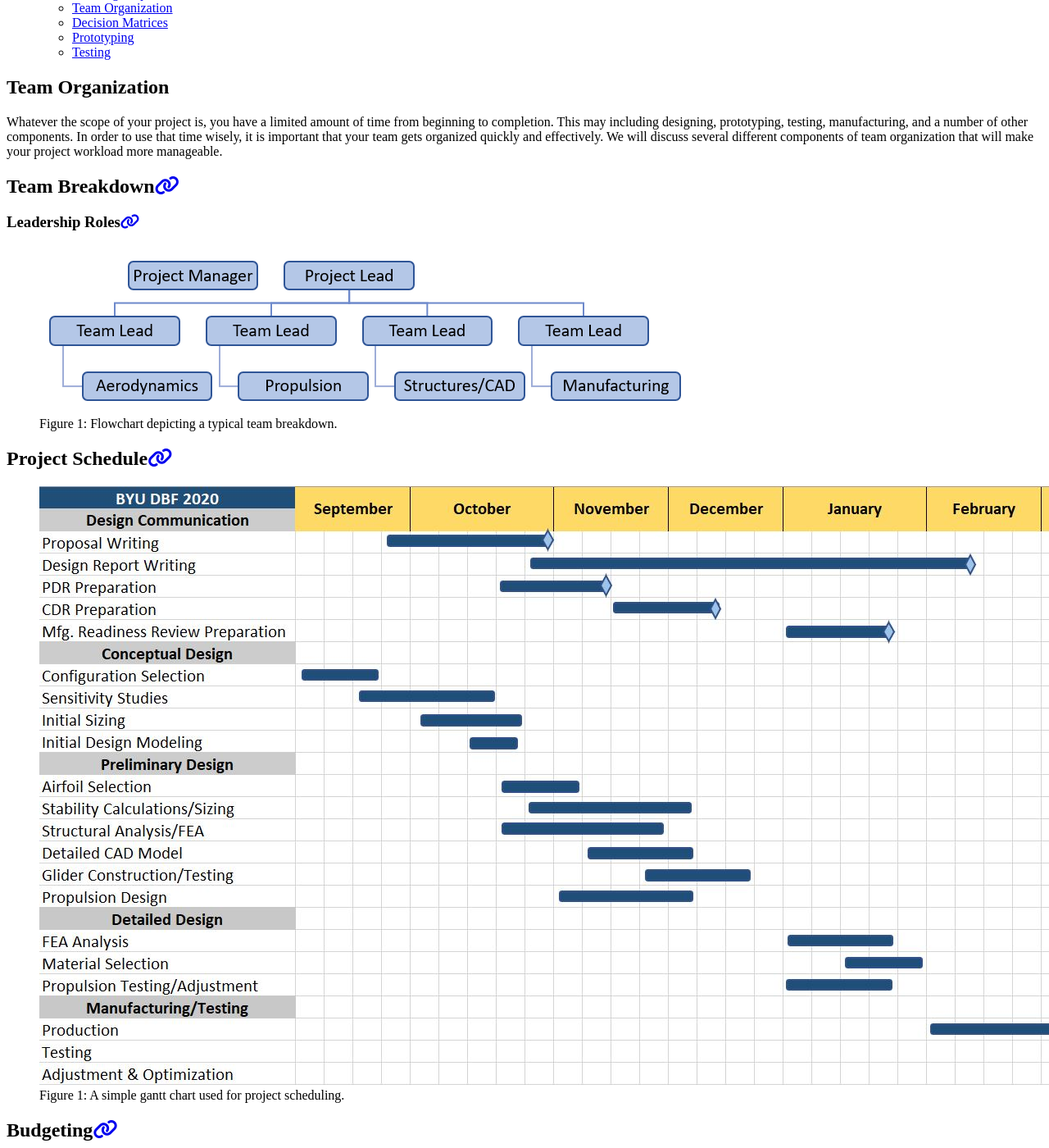
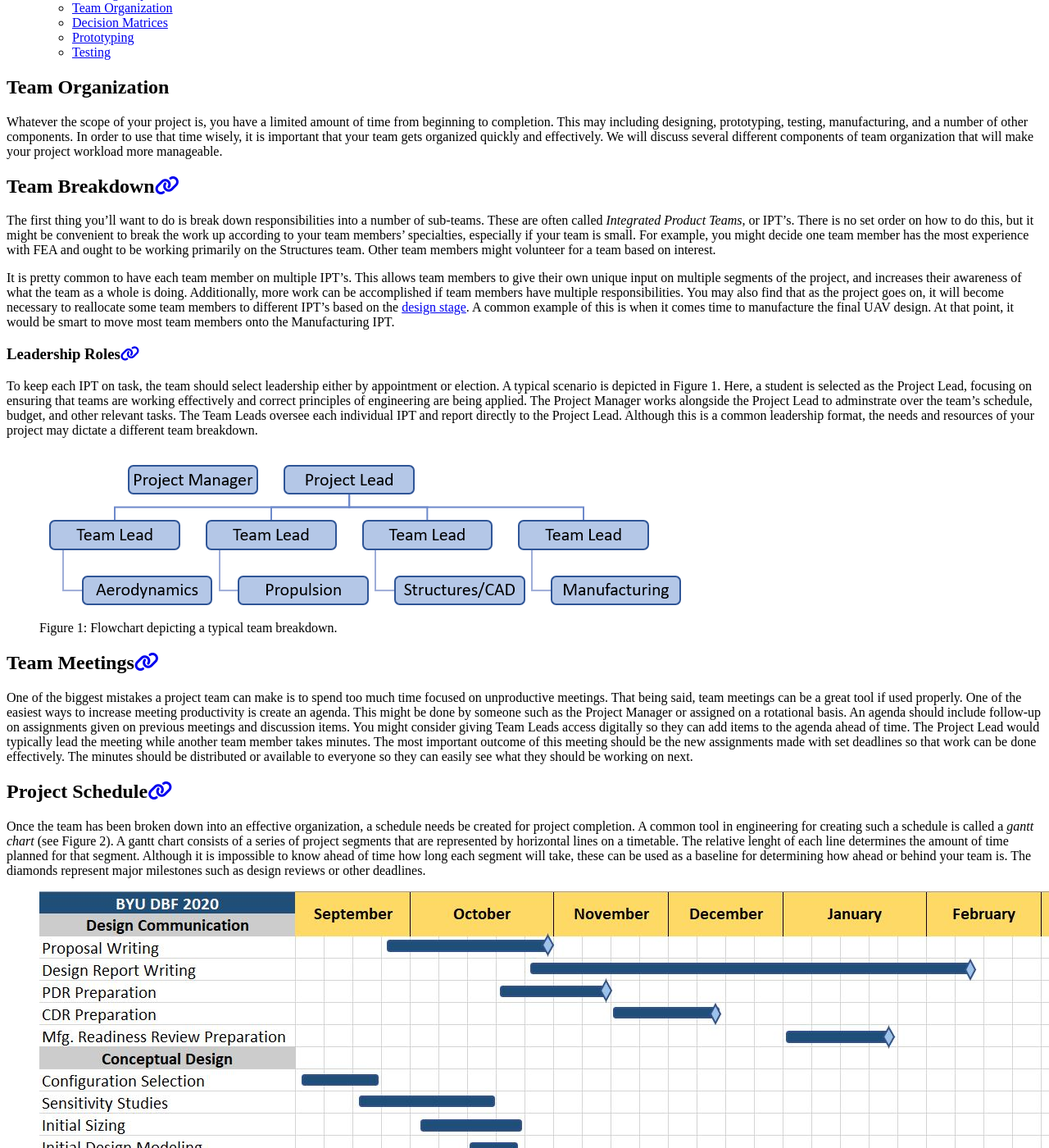
Before and after one commit to BYU-Aeronautics-Club/BYUAeronauticsClub.github.io, a Jekyll site: the page built from _pages/fundamentals/designtools/teamorganization.md, in a window 1280 px wide and 1400 px high, scrolled down 619 px. Shown: the whole window at 82% size. Built offline with Jekyll 4.4.1, drawn with Linux system fonts in a browser that asks for light colours; cached includes are drawn as plain includes; nearby versions of some CDN libraries; some of the changed text lies outside the part shown.

Commit message:
Page finished!

```diff
--- a/_pages/fundamentals/designtools/teamorganization.md
+++ b/_pages/fundamentals/designtools/teamorganization.md
@@ -10,13 +10,24 @@ sidebar:
 Whatever the scope of your project is, you have a limited amount of time from beginning to completion. This may including designing, prototyping, testing, manufacturing, and a number of other components. In order to use that time wisely, it is important that your team gets organized quickly and effectively. We will discuss several different components of team organization that will make your project workload more manageable.
 
 ## Team Breakdown
+The first thing you'll want to do is break down responsibilities into a number of sub-teams. These are often called *Integrated Product Teams*, or IPT's. There is no set order on how to do this, but it might be convenient to break the work up according to your team members' specialties, especially if your team is small. For example, you might decide one team member has the most experience with FEA and ought to be working primarily on the Structures team. Other team members might volunteer for a team based on interest.
+
+It is pretty common to have each team member on multiple IPT's. This allows team members to give their own unique input on multiple segments of the project, and increases their awareness of what the team as a whole is doing. Additionally, more work can be accomplished if team members have multiple responsibilities. You may also find that as the project goes on, it will become necessary to reallocate some team members to different IPT's based on the [design stage](https://aeronautics.byu.edu/pathways/designstages). A common example of this is when it comes time to manufacture the final UAV design. At that point, it would be smart to move most team members onto the Manufacturing IPT.
 
 ### Leadership Roles
+To keep each IPT on task, the team should select leadership either by appointment or election. A typical scenario is depicted in Figure 1. Here, a student is selected as the Project Lead, focusing on ensuring that teams are working effectively and correct principles of engineering are being applied. The Project Manager works alongside the Project Lead to adminstrate over the team's schedule, budget, and other relevant tasks. The Team Leads oversee each individual IPT and report directly to the Project Lead. Although this is a common leadership format, the needs and resources of your project may dictate a different team breakdown.
 
 {% include figure image_path="_pages/fundamentals/designtools/figures/team_breakdown.PNG" caption="Figure 1: Flowchart depicting a typical team breakdown." %}
 
+## Team Meetings
+One of the biggest mistakes a project team can make is to spend too much time focused on unproductive meetings. That being said, team meetings can be a great tool if used properly. One of the easiest ways to increase meeting productivity is create an agenda. This might be done by someone such as the Project Manager or assigned on a rotational basis. An agenda should include follow-up on assignments given on previous meetings and discussion items. You might consider giving Team Leads access digitally so they can add items to the agenda ahead of time. The Project Lead would typically lead the meeting while another team member takes minutes. The most important outcome of this meeting should be the new assignments made with set deadlines so that work can be done effectively. The minutes should be distributed or available to everyone so they can easily see what they should be working on next.
+
 ## Project Schedule
+Once the team has been broken down into an effective organization, a schedule needs be created for project completion. A common tool in engineering for creating such a schedule is called a *gantt chart* (see Figure 2). A gantt chart consists of a series of project segments that are represented by horizontal lines on a timetable. The relative lenght of each line determines the amount of time planned for that segment. Although it is impossible to know ahead of time how long each segment will take, these can be used as a baseline for determining how ahead or behind your team is. The diamonds represent major milestones such as design reviews or other deadlines.
 
-{% include figure image_path="_pages/fundamentals/designtools/figures/gantt_chart.JPG" caption="Figure 1: A simple gantt chart used for project scheduling." %}
+{% include figure image_path="_pages/fundamentals/designtools/figures/gantt_chart.JPG" caption="Figure 2: A simple gantt chart used by the BYU DBF Team." %}
 
 ## Budgeting
+If you are dealing with a large budget for your project, you will want to produce and update a budget. This will be an accounting of all your team expenditures related to the project. It is typical for the Project Manager to be in charge of this task. If you are being funded by someone other than yourselves, this will become an important tool to show how your resources are being used. A typical breakdown is shown in Figure 3.
+
+{% include figure image_path="_pages/fundamentals/designtools/figures/budget.jpg" caption="Figure 3: An example budget." %}
```
